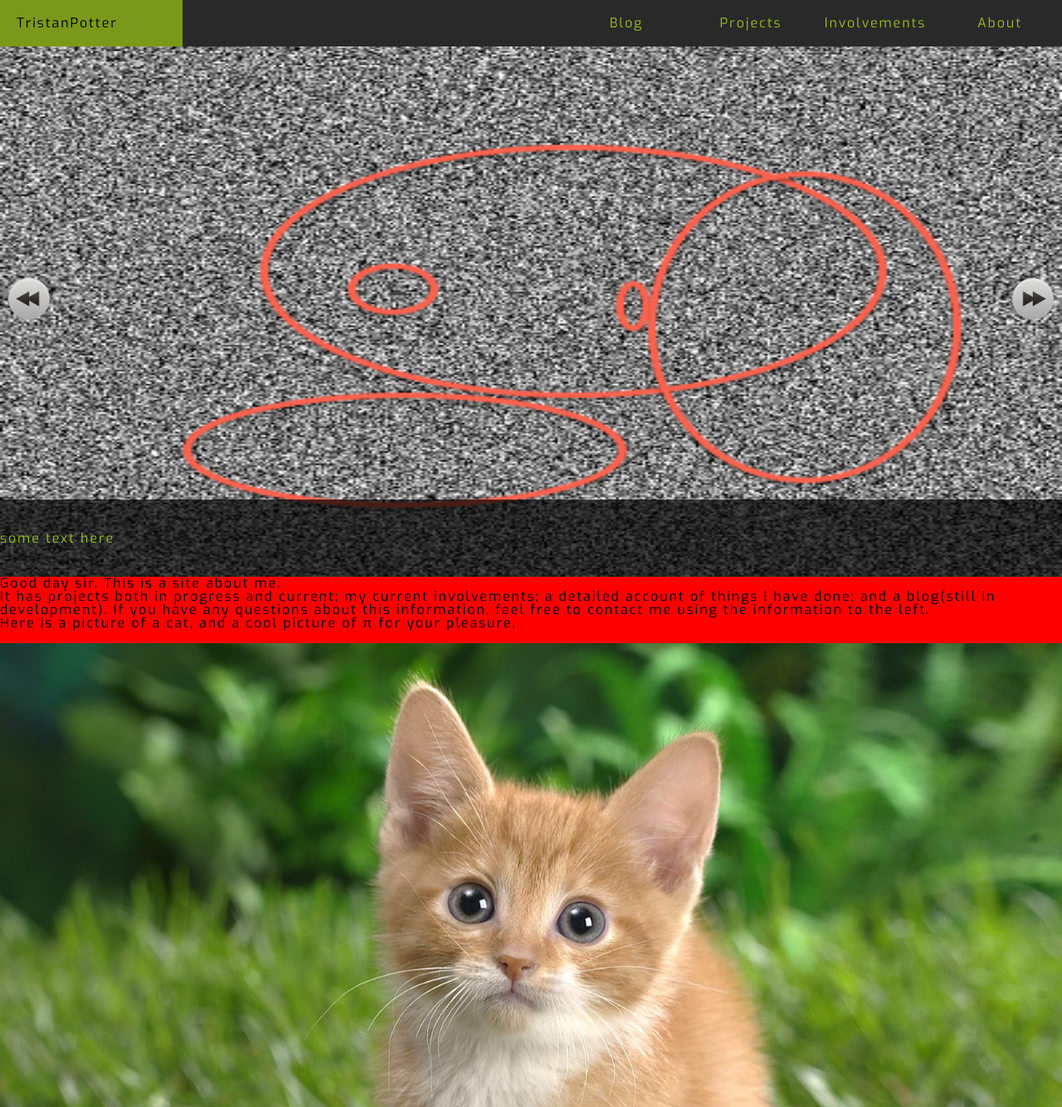
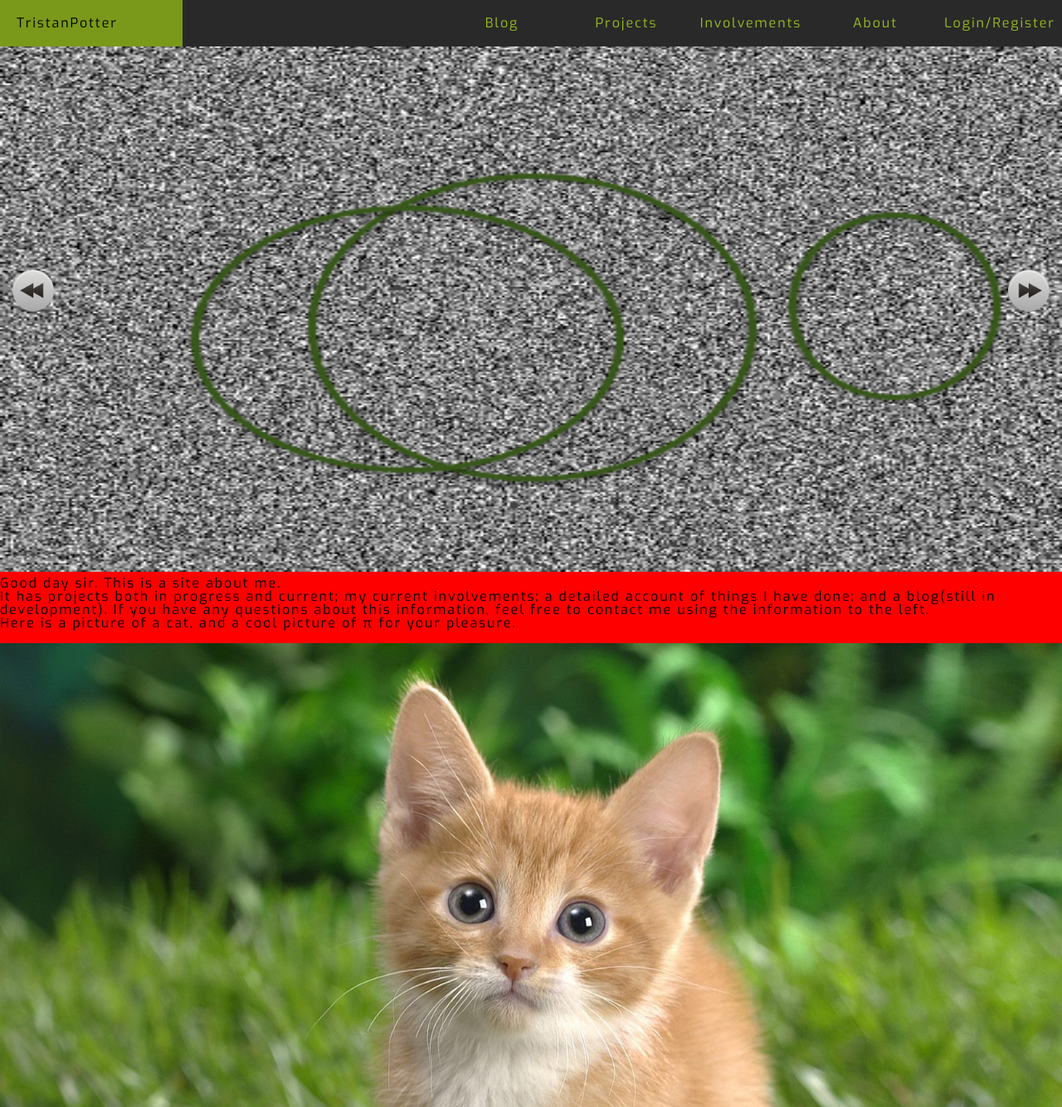
Before and after one commit to DrTeePot/tristanpotter, a Django app: page / in a window 1280 px wide. Shown: the top 1334 px of the page at 83% size. Run offline with Django 3.2, Linux system fonts and the light colour scheme; some libraries are stand-ins or nearby versions.

Commit message:
still working on carousel
sliding works. things are right side. no errors, just buggy and not
performing as expect

```diff
--- a/blog/views.py
+++ b/blog/views.py
@@ -4,6 +4,7 @@
 from blog.models import Post, Comment
 
 # Create your views here.
+
 
 def index(request):
 
@@ -25,10 +26,9 @@
     except:
         return HttpResponseRedirect('/blog/')
 
-
     return render(request,
                   'templates/blog/post.html',
-                  {'post' : post}) #post if valid, none if not
+                  {'post': post}) #post if valid, none if not
 
 
 def comment(request, post_id):
--- a/home/static/css/index.css
+++ b/home/static/css/index.css
@@ -27,54 +27,64 @@
     background-color: red;
 
 }
-#carousel-nav{
+
+.carousel-nav{
     position: absolute;
     display:block;
     top : 50%;
     margin: -50px 0 0 0;
-    width: 100%;
-    z-index: 999;
+    width: 50px;
+    z-index: 9999;
 }
 
-#carousel-nav img{
-    width : 50px;
+.left{
+    left: 15px;
+}
+
+.right{
+    right: 15px;
 }
 
 #carousel-inner{
     position: absolute;
     overflow: hidden;
-    height : 100%;
-    width: 100%;
+    margin: -6px;
+    padding:0;
+    white-space: nowrap;
+
+    list-style: none;
+
+    right:0;
+    top:0;
+    bottom:0;
 }
-.carousel-slide{
-    position: relative;
-    float:left;
-    display: inline-block;
+/*.carousel-slide{*/
+    /* kept for legacy purposes*/
+    /*position: relative;*/
+    /*display: inline-block;*/
 
-    width : 100%;
-    height: 100%;
+    /*width : 100%;*/
+    /*height: 100%;*/
+/*}*/
+#carousel-inner li{
+    position:relative;
+    list-style: none;
+    display: inline;
 }
 
 .carousel-image{
     height : 100%;
     width: 100%;
+    margin:0;
+    padding:0;
 }
 
 .carousel-desc{
     position:absolute;
     bottom : 0;
     padding: 3% 0 3% 0;
+    margin: 0;
     background-color: rgba(0,0,0,0.7);
     width: 100%;
+    z-index: 999;
 }
-
-
-#prev{
-    padding: 10px;
-    float: left;
-}
-
-#next{
-    padding:10px;
-    float:right;
-}
--- a/home/static/js/index.js
+++ b/home/static/js/index.js
@@ -2,6 +2,67 @@
  * Created by tristanpotter on 2014-06-07.
  */
 
-$(document).isReady(
+$(document).ready(function(){
+    "use strict";
+    var console = window.console;
 
-);
+    var carouselMain = $('#carousel');
+    var carousel = {
+        width: carouselMain.outerWidth(),
+        height: carouselMain.outerHeight()
+    };
+    var carouselInner = $('#carousel-inner');
+
+    var carouselItems = carouselInner.find('li');
+
+    $('.carousel-image').width(carousel.width).height(carousel.height);
+    carouselInner.css('left', -carousel.width);
+
+    // First we need to move the last item to before the first item
+
+    // When the user clicks button for sliding right:
+    $('#prev').on('click', function(){
+        var first = carouselInner.find('li:first');
+        var last = carouselInner.find('li:last');
+
+        // get the width of an item
+        var itemWidth = first.outerWidth();
+        console.log("itemWidth: " + itemWidth);
+
+        // new left indent
+        var left = parseFloat(carouselInner.css('left')) - itemWidth;
+
+        carouselInner.animate({'left': left}, {queue: false, duration: 500},
+            function(){
+                carouselInner.css('left', -carousel.width);
+            });
+
+        // put the first item
+        first.before(last);
+        console.log('prev');
+    });
+
+    // When the user clicks the button for sliding left:
+    $('#next').on('click', function(){
+        var first = carouselInner.find('li:first');
+        var last = carouselInner.find('li:last');
+
+        // get the width of an item
+        var itemWidth = first.outerWidth();
+        console.log("itemWidth: " + itemWidth);
+
+        // new left indent
+        var left = parseInt(carouselInner.css('left')) - itemWidth;
+
+        carouselInner.animate({'left': left}, {queue: false, duration: 500},
+            function(){
+                first.before(last);
+                carouselInner.css('left', -carousel.width);
+            });
+
+        // put the first item
+        first.before(last);
+        console.log('next');
+    });
+
+});
--- a/home/templates/home/index.html
+++ b/home/templates/home/index.html
@@ -1,41 +1,39 @@
 {% extends 'base.html' %}
 {% load static %}
 {% block head %}
-    <link rel="stylesheet" href="{% static "css/index.css" %}">
-    <script type="javascript" src="{% static 'js/index.js'%}"></script>
+    <link rel="stylesheet" href="{% static 'css/index.css' %}">
+    <script type="text/javascript" src="{% static 'js/index.js' %}"></script>
 {% endblock %}
 {% block main %}
     <div id="carousel-wrapper">
         <div id="carousel">
-            <div id="carousel-nav">
-                <img src="{% static 'img/previous.png' %}" id="prev">
-                <img src="{% static 'img/next.png' %}" id="next">
-            </div>
+            <img src="{% static 'img/previous.png' %}" class="left carousel-nav" id="prev">
+            <img src="{% static 'img/next.png' %}" class="right carousel-nav" id="next">
             <ul id="carousel-inner">
-                <li class="carousel-slide">
+                <li id="1">
                     <a href="#">
                         <img class="carousel-image" src="{% static 'img/placeholder1.png' %}">
 
                         <div class="carousel-desc">
-                            <p>some text here</p>
+                            <p>1</p>
                         </div>
                     </a>
                 </li>
-                <li class="carousel-slide">
+                <li id="2">
                     <a href="#">
                         <img class="carousel-image" src="{% static 'img/placeholder2.png' %}">
 
                         <div class="carousel-desc">
-                            <p>some text here</p>
+                            <p>2</p>
                         </div>
                     </a>
                 </li>
-                <li class="carousel-slide">
+                <li id="3">
                     <a href="#">
                         <img class="carousel-image" src="{% static 'img/placeholder3.png' %}">
 
                         <div class="carousel-desc">
-                            <p>some text here</p>
+                            <p>3</p>
                         </div>
                     </a>
                 </li>
--- a/static/css/base.css
+++ b/static/css/base.css
@@ -119,3 +119,10 @@
 .clear{ /* allows for the reseting of floats and such*/
     clear:both;
 }
+
+.pull-right{
+    float:right;
+}
+.pull-left{
+    float:left;
+}
--- a/templates/base.html
+++ b/templates/base.html
@@ -50,6 +50,11 @@
                     <div class="nav_link">About</div>
                 </a>
             </li>
+            <li>
+                <a class="nav" href="/login">
+                    <div class="nav_link">Login/Register</div>
+                </a>
+            </li>
         </ul>
     </nav>
     <div class="clear"></div>
@@ -61,8 +66,9 @@
         {% endblock %}
     </div>
     <footer>
+        <!-- TODO fix depreciated html tag -->
         <center> stuff that goes in footer here!!</center>
     </footer>
-        </main>>
+</main>
 </body>
 </html>
```
Also changed, not shown: 2 other files. Lines whose indentation alone changed are shown as unchanged.
